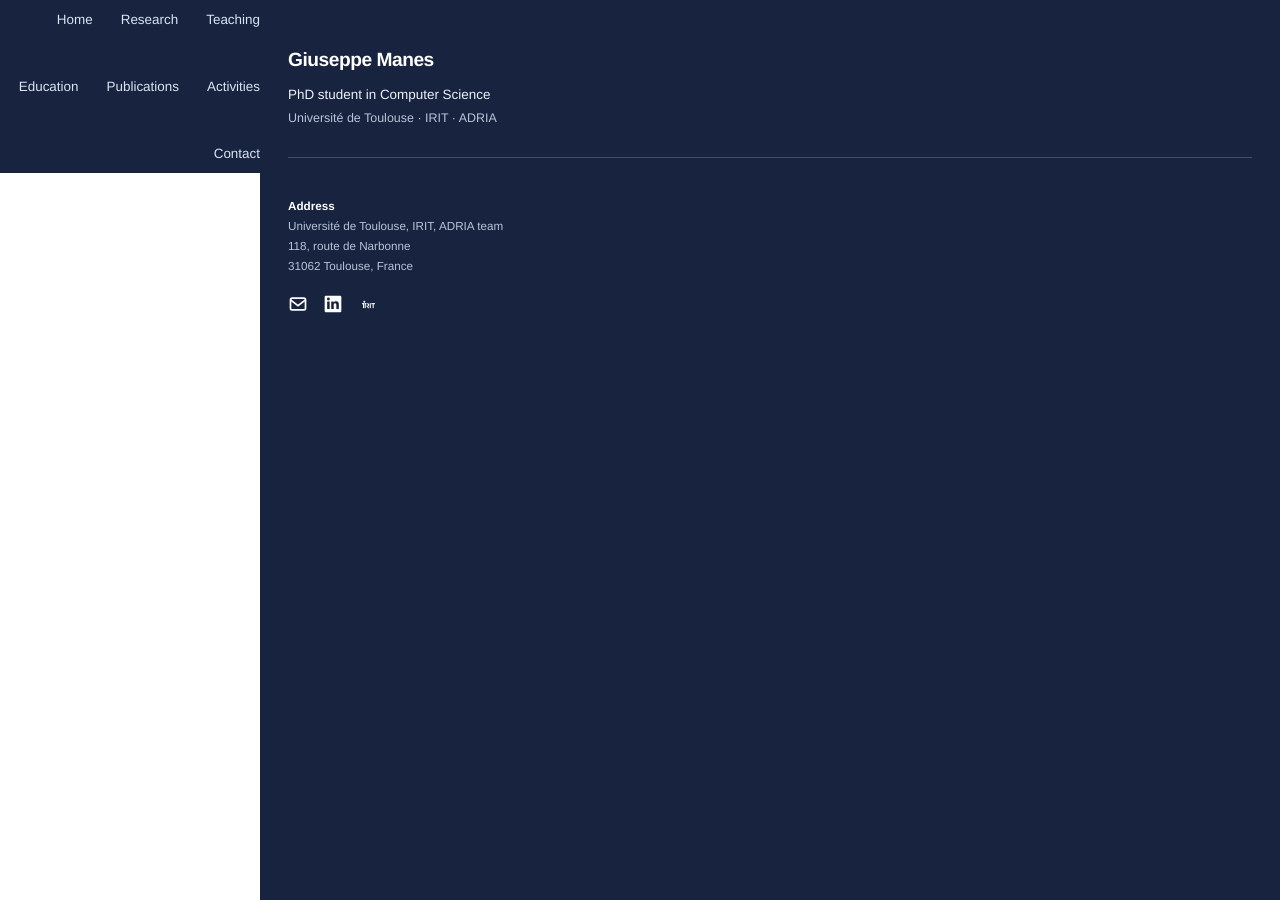
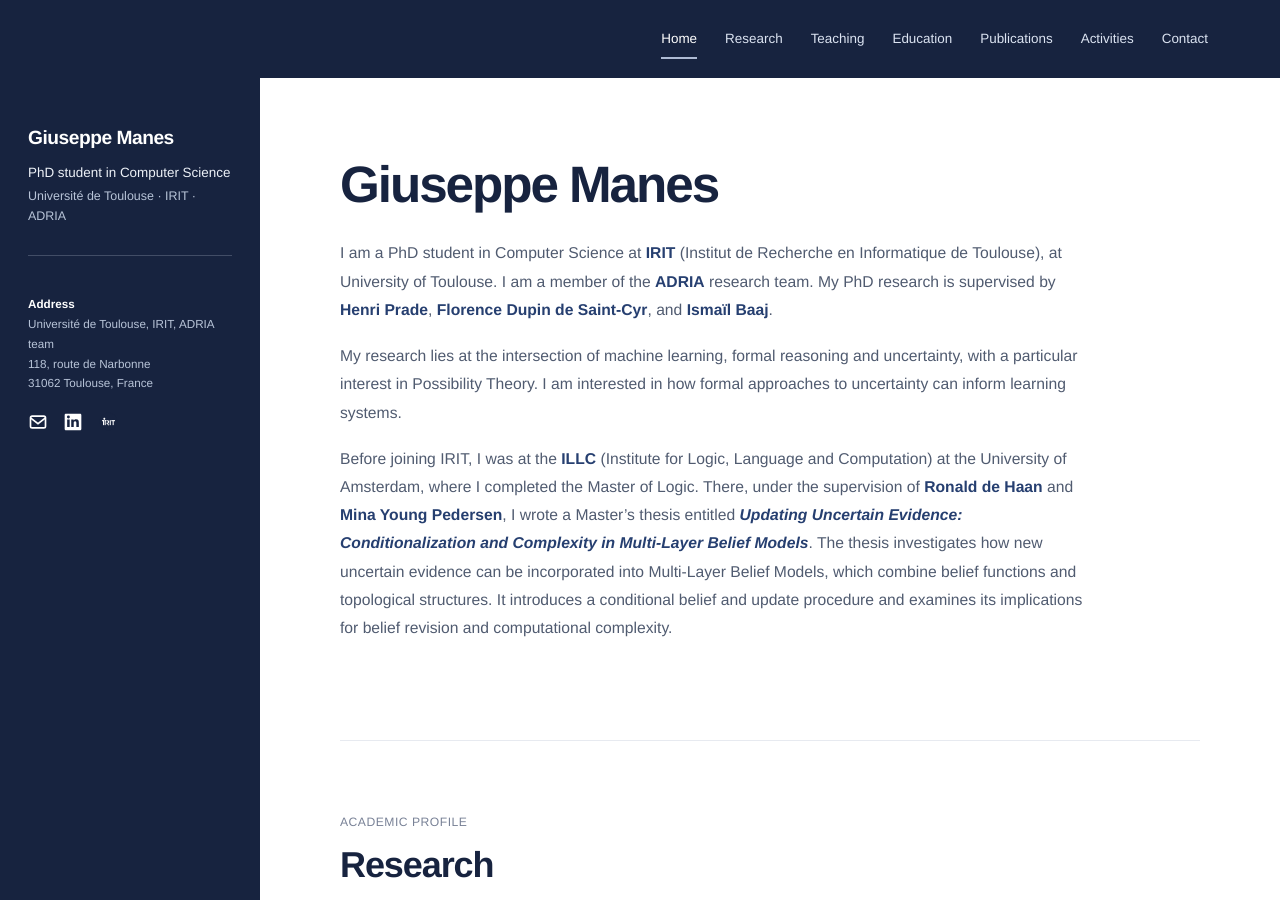
Before and after one commit to gmanes-1/gmanes-1.github.io, a Jekyll site: the page built from index.md, in a window 1280 px wide and 900 px high. Built offline with Jekyll 4.4.1, drawn with Linux system fonts in a browser that asks for light colours.

Commit message:
Fix top navigation placement and keep sidebar menu-free

```diff
--- a/assets/css/style.css
+++ b/assets/css/style.css
@@ -672,3 +672,95 @@ body.one-page-home .one-page-footer {
   }
   body.one-page-home .one-page-content .home-section { min-height: 55vh; }
 }
+
+
+/* Corrected homepage composition: full-width top navigation, profile-only left rail. */
+body.one-page-home {
+  display: grid;
+  grid-template-columns: 260px minmax(0, 1fr);
+  grid-template-rows: auto 1fr;
+  align-items: stretch;
+}
+body.one-page-home > .top-section-nav {
+  grid-column: 1 / -1;
+  grid-row: 1;
+  position: sticky;
+  top: 0;
+  z-index: 50;
+  width: 100%;
+  min-height: 78px;
+}
+body.one-page-home > .top-section-nav nav {
+  display: flex;
+  justify-content: flex-end;
+  align-items: center;
+  gap: 28px;
+  width: calc(100% - 144px);
+  max-width: 1440px;
+  min-height: 78px;
+  margin: 0 auto;
+}
+body.one-page-home > .top-section-nav nav a {
+  flex: 0 0 auto;
+}
+body.one-page-home > .profile-sidebar {
+  grid-column: 1;
+  grid-row: 2;
+  position: sticky;
+  top: 78px;
+  height: calc(100vh - 78px);
+  min-height: 0;
+  overflow-y: auto;
+}
+body.one-page-home > .profile-sidebar .sidebar-contact {
+  display: block;
+}
+body.one-page-home > .one-page-content {
+  grid-column: 2;
+  grid-row: 2;
+  width: min(100% - 88px, 860px);
+  max-width: 860px;
+  margin: 0 auto;
+  padding-top: 64px;
+}
+body.one-page-home .top-section-nav nav a.active,
+body.one-page-home .top-section-nav nav a[aria-current="location"] {
+  color: #fff;
+  border-bottom: 2px solid #aebbd4;
+  padding-bottom: 6px;
+}
+@media (max-width: 800px) {
+  body.one-page-home {
+    display: block;
+  }
+  body.one-page-home > .top-section-nav {
+    min-height: 0;
+  }
+  body.one-page-home > .top-section-nav nav {
+    width: calc(100% - 40px);
+    min-height: 64px;
+    justify-content: flex-start;
+    gap: 8px 18px;
+    overflow-x: auto;
+    flex-wrap: nowrap;
+  }
+  body.one-page-home > .profile-sidebar {
+    position: relative;
+    top: auto;
+    width: 100%;
+    height: auto;
+    min-height: 0;
+    overflow: visible;
+    padding: 18px 22px;
+  }
+  body.one-page-home > .profile-sidebar .sidebar-role,
+  body.one-page-home > .profile-sidebar .sidebar-affiliation,
+  body.one-page-home > .profile-sidebar .sidebar-rule,
+  body.one-page-home > .profile-sidebar .sidebar-contact {
+    display: block;
+  }
+  body.one-page-home > .one-page-content {
+    width: calc(100% - 44px);
+    padding: 42px 0 24px;
+  }
+}
```
